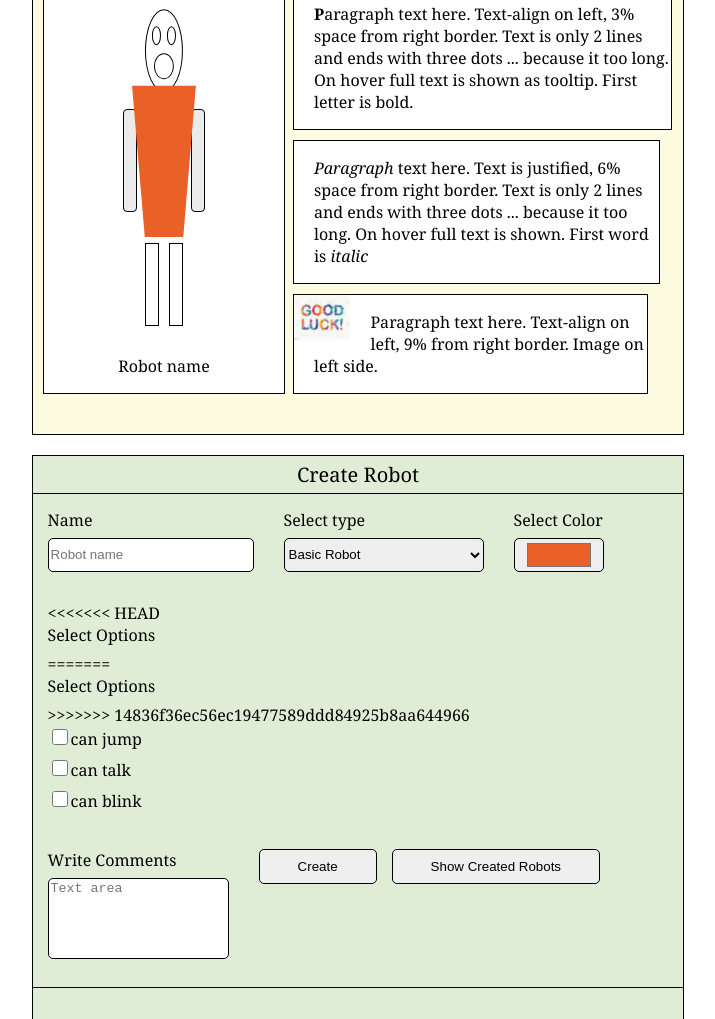
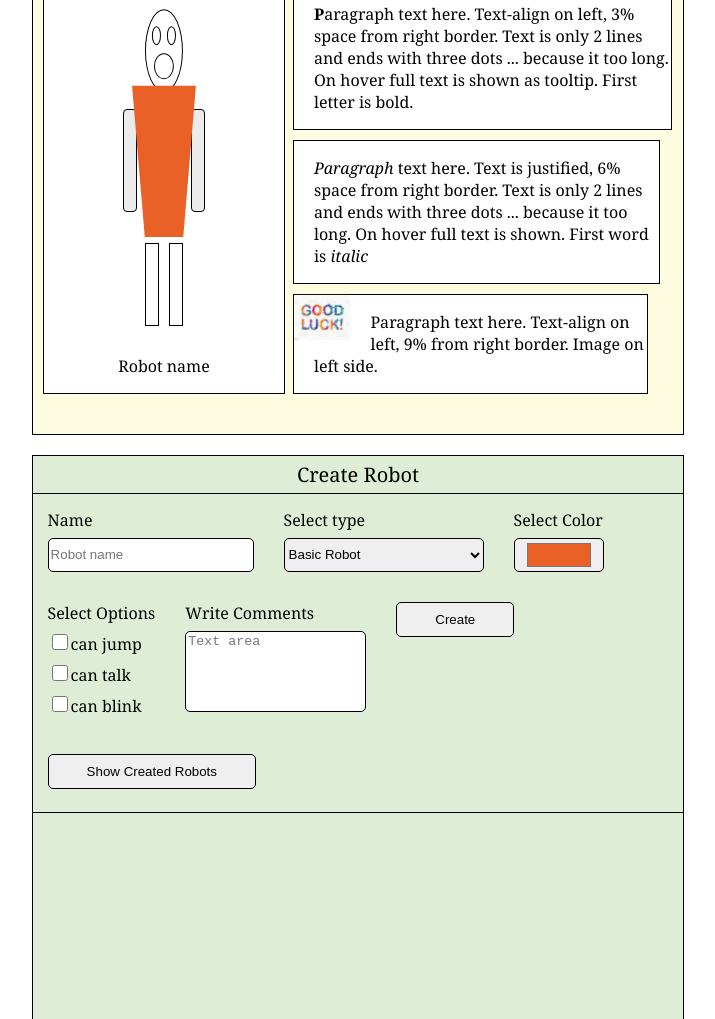
Before and after one commit to danislav0271/Playtech-Web-Academy, a plain HTML site: page HTML&CSS/index.html in a window 1280 px wide. Shown: the part 258-1277 px from the top of the page, without its empty margins (282-997 px from the left). Drawn offline with Linux system fonts and the light colour scheme.

Commit message:
Fixed html

```diff
--- a/HTML&CSS/index.html
+++ b/HTML&CSS/index.html
@@ -80,11 +80,7 @@
         />
       </div>
       <div>
-<<<<<<< HEAD
         <p>Select Options</p>
-=======
-        <label for="select-options">Select Options</label>
->>>>>>> 14836f36ec56ec19477589ddd84925b8aa644966
         <label for="jump"
           ><input type="checkbox" id="jump" class="jump" />can jump</label
         >
```
